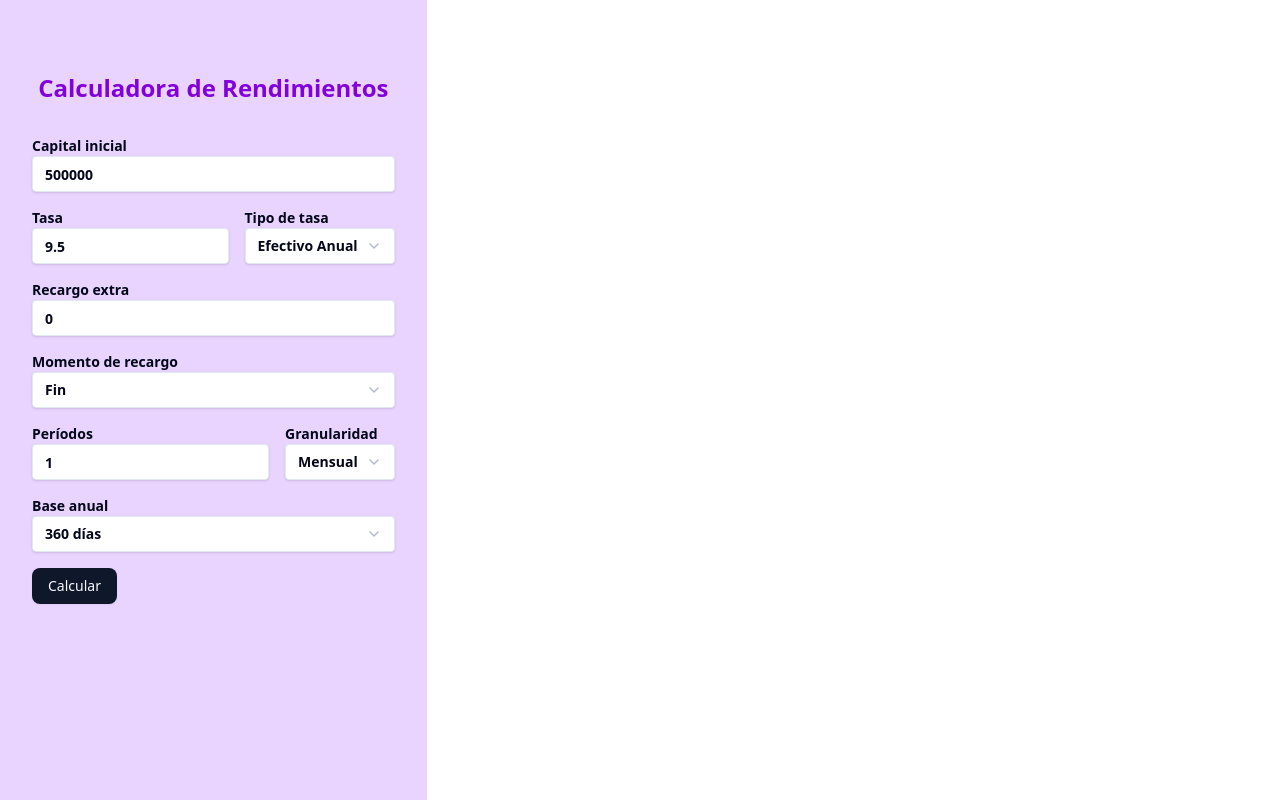
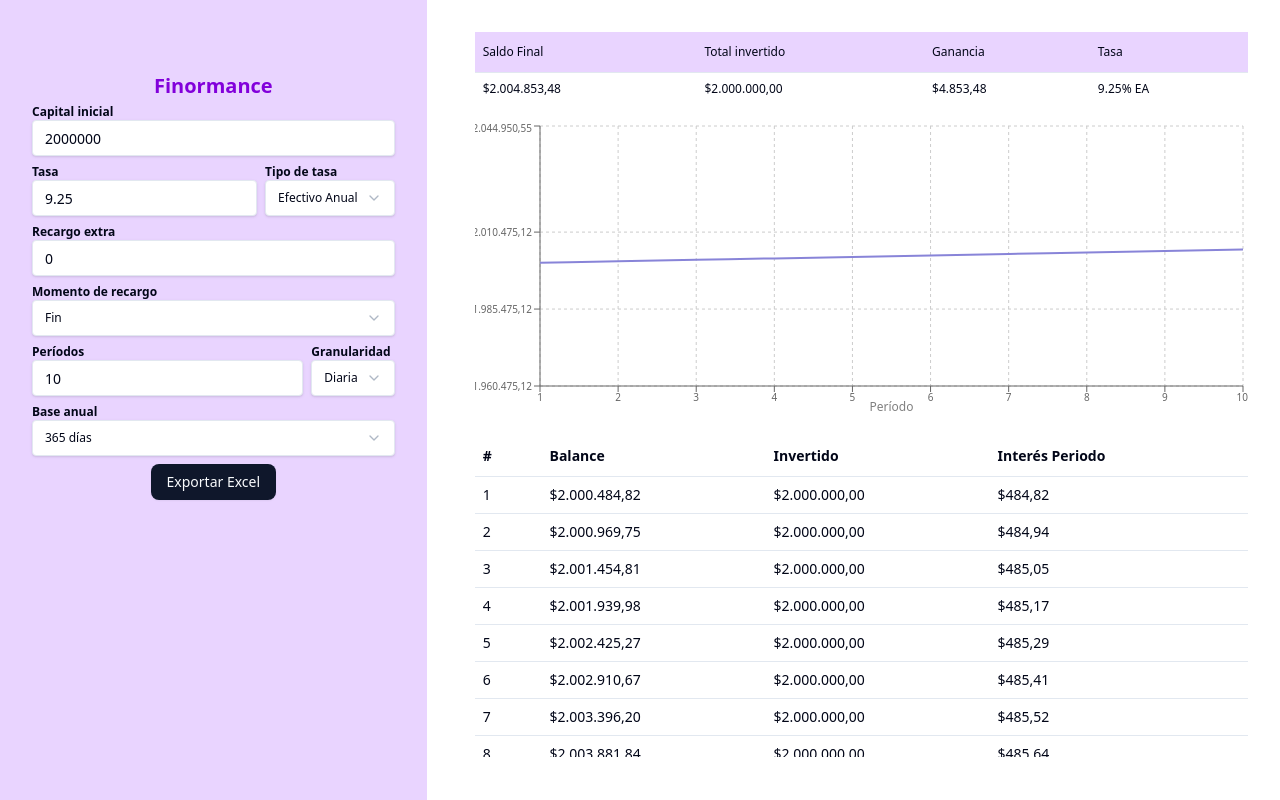
Before and after one commit to JuanLoaiza007/finormance, a Next.js app: page / in a window 1280 px wide. Built offline with nearby package versions, Linux system fonts and the light colour scheme.

Commit message:
feat: adjust style and implement period interest evolution

```diff
--- a/src/app/page.jsx
+++ b/src/app/page.jsx
@@ -5,18 +5,26 @@
 import { BalanceChart } from "@/components/features/calc/BalanceChart";
 import { ScheduleTable } from "@/components/features/calc/ScheduleTable";
 import { initialCalculatorData } from "@/components/schemas/calculatorForm";
+import {
+  Table,
+  TableBody,
+  TableCell,
+  TableHead,
+  TableHeader,
+  TableRow,
+} from "@/components/ui/table";
 import { formatterToCOP } from "@/util/number";
+import { APP_NAME } from "@/constants/appConstants";
 
 export default function InvestmentCalculatorPage() {
   const [formData, setFormData] = useState(initialCalculatorData);
   const [schedule, setSchedule] = useState([]);
 
-  const onChangeField = (field, value) => {
+  const onChangeField = (field, value) =>
     setFormData((prev) => ({ ...prev, [field]: value }));
-  };
 
-  const parseNumber = (value) => {
-    const n = parseFloat(value);
+  const parseNumber = (v) => {
+    const n = parseFloat(v);
     return isNaN(n) ? 0 : n;
   };
 
@@ -25,7 +33,7 @@
     return type === "EA" ? r : Math.pow(1 + r / freq, freq) - 1;
   };
 
-  const generateSchedule = () => {
+  const generateSchedule = (parsed) => {
     const {
       initialCapital,
       rateValue,
@@ -35,41 +43,58 @@
       rateType,
       baseAnnual,
       granulari,
-    } = formData;
+      granularity,
+      contributionTiming,
+    } = parsed;
+
     const cap = parseNumber(initialCapital);
     const rate = parseNumber(rateValue);
     const extra = parseNumber(extraContribution);
     const per = parseInt(periods) || 0;
     const freq = parseInt(nominalFreq) || 1;
     const base = parseInt(baseAnnual) || 360;
+
     const tea = computeEffectiveAnnual(rate, rateType, freq);
     const dailyRate = Math.pow(1 + tea, 1 / base) - 1;
     const monthlyRate = Math.pow(1 + tea, 1 / 12) - 1;
+    const r = granularity === "daily" ? dailyRate : monthlyRate;
+
     let balance = cap;
     let invested = cap;
     const entries = [];
+
     for (let i = 1; i <= per; i++) {
-      const r = formData.granularity === "daily" ? dailyRate : monthlyRate;
-      balance *= 1 + r;
-      if (formData.contributionTiming === "start") {
+      let interestPeriod = 0;
+
+      if (contributionTiming === "start") {
+        // aporte al inicio
+        balance += extra;
+        invested += extra;
+        // interés sobre el nuevo principal
+        interestPeriod = balance * r;
+        balance += interestPeriod;
+      } else {
+        // interés sobre el saldo actual
+        interestPeriod = balance * r;
+        balance += interestPeriod;
+        // aporte al final
         balance += extra;
         invested += extra;
       }
-      if (formData.contributionTiming === "end") {
-        invested += extra;
-        balance += extra;
-      }
+
       entries.push({
         Period: i,
         Balance: balance,
         Invested: invested,
-        Interest: balance - invested,
+        InterestPeriod: interestPeriod,
       });
     }
+
     return entries;
   };
 
-  const handleCalculate = () => setSchedule(generateSchedule());
+  const handleCalculate = () => setSchedule(generateSchedule(formData));
+
   const handleExport = () => {
     const ws = XLSX.utils.json_to_sheet(schedule);
     const wb = XLSX.utils.book_new();
@@ -80,13 +105,13 @@
   const summary = schedule.length ? schedule[schedule.length - 1] : {};
 
   return (
-    <main className="flex flex-col w-full h-screen md:flex-row gap-4">
-      <section className="flex flex-col w-full md:max-w-1/3 pt-4 pb-8 rounded-bl-4xl rounded-br-4xl md:rounded-bl-none md:rounded-br-none px-8 md:p-8 gap-8 bg-purple-200">
-        <h2 className="text-2xl font-bold text-center text-purple-700 md:pt-10">
-          Calculadora de Rendimientos
+    <main className="flex flex-col w-full h-full lg:h-screen md:flex-row gap-4">
+      <section className="flex flex-col w-full md:max-w-1/3 pt-4 pb-8 rounded-bl-4xl rounded-br-4xl md:rounded-bl-none md:rounded-br-none px-8 md:p-8 gap-1 bg-purple-200">
+        <h2 className="text-xl font-bold text-center text-purple-700 md:pt-10">
+          {APP_NAME}
         </h2>
         <CalculatorForm
-          className="flex font-bold text-sm gap-2"
+          className="flex font-bold text-xs gap-2 py-0 my-0"
           formData={formData}
           onChangeField={onChangeField}
           onSubmit={handleCalculate}
@@ -94,27 +119,47 @@
           hasSchedule={schedule.length > 0}
         />
       </section>
-      <section className="w-full flex flex-col md:max-h-screen md:overflow-y-auto gap-4 px-4 md:p-8">
+
+      <section className="w-full flex flex-col md:overflow-y-auto gap-4 px-4 pt-2 pb-4 md:p-8">
         {schedule.length > 0 && (
           <>
-            <div className="flex flex-row flex-wrap gap-4 text-xs md:text-sm">
-              <div className="p-4 bg-white rounded shadow">
-                {"Total invertido: $ "}
-                {formatterToCOP.format(summary.Invested.toFixed(2))}
-              </div>
-              <div className="p-4 bg-white rounded shadow">
-                {"Saldo final: $ "}
-                {formatterToCOP.format(summary.Balance.toFixed(2))}
-              </div>
-              <div className="p-4 bg-white rounded shadow">
-                {"Intereses: $ "}
-                {formatterToCOP.format(summary.Interest.toFixed(2))}
-              </div>
-              <div className="p-4 bg-white rounded shadow">
-                Tasa: {formData.rateValue}% {formData.rateType}
-              </div>
-            </div>
+            {/* Resumen */}
+            <Table className="w-full">
+              <TableHeader className="bg-purple-200">
+                <TableRow className="text-xs">
+                  <TableHead>Saldo Final</TableHead>
+                  <TableHead>Total invertido</TableHead>
+                  <TableHead>Ganancia</TableHead>
+                  <TableHead>Tasa</TableHead>
+                </TableRow>
+              </TableHeader>
+              <TableBody>
+                <TableRow className="bg-purple-10 text-xs">
+                  <TableCell>
+                    {"$"}
+                    {formatterToCOP.format(summary.Balance.toFixed(2))}
+                  </TableCell>
+                  <TableCell>
+                    {"$"}
+                    {formatterToCOP.format(summary.Invested.toFixed(2))}
+                  </TableCell>
+                  <TableCell>
+                    {"$"}
+                    {formatterToCOP.format(
+                      summary.Balance.toFixed(2) - summary.Invested.toFixed(2)
+                    )}
+                  </TableCell>
+                  <TableCell>
+                    {formData.rateValue}% {formData.rateType}
+                  </TableCell>
+                </TableRow>
+              </TableBody>
+            </Table>
+
+            {/* Gráfico */}
             <BalanceChart data={schedule} />
+
+            {/* Tabla detalle */}
             <ScheduleTable
               data={schedule}
               className="flex text-xs md:text-sm"
--- a/src/components/features/calc/BalanceChart.jsx
+++ b/src/components/features/calc/BalanceChart.jsx
@@ -7,15 +7,45 @@
   CartesianGrid,
   ResponsiveContainer,
 } from "recharts";
+import { formatterToCOP } from "@/util/number";
+
 export function BalanceChart({ data }) {
+  if (!data || data.length === 0) return null;
+
+  const balances = data.map((d) => d.Balance);
+  const min = Math.min(...balances);
+  const max = Math.max(...balances);
+
+  const yMin = min * 0.98;
+  const yMax = max * 1.02;
+
   return (
     <ResponsiveContainer width="100%" height={300}>
       <LineChart data={data}>
-        <CartesianGrid />
-        <XAxis dataKey="Period" />
-        <YAxis />
-        <Tooltip />
-        <Line type="monotone" dataKey="Balance" />
+        <CartesianGrid strokeDasharray="3 3" />
+        <XAxis
+          dataKey="Period"
+          tick={{ fontSize: 10 }}
+          label={{ value: "Período", position: "insideBottom", fontSize: 12 }}
+        />
+        <YAxis
+          domain={[yMin, yMax]}
+          tick={{ fontSize: 10 }}
+          tickFormatter={(value) => formatterToCOP.format(value)}
+        />
+        <Tooltip
+          formatter={(value) => formatterToCOP.format(value)}
+          labelFormatter={(label) => `Período ${label}`}
+          contentStyle={{ fontSize: 12 }}
+          itemStyle={{ fontSize: 12 }}
+        />
+        <Line
+          type="monotone"
+          dataKey="Balance"
+          stroke="#8884d8"
+          strokeWidth={2}
+          dot={false}
+        />
       </LineChart>
     </ResponsiveContainer>
   );
--- a/src/components/features/calc/CalculatorForm.jsx
+++ b/src/components/features/calc/CalculatorForm.jsx
@@ -1,5 +1,5 @@
 "use client";
-import { useState } from "react";
+import { useEffect, useState } from "react";
 import { calculatorSchema } from "@/components/schemas/calculatorForm";
 import {
   Select,
@@ -19,8 +19,13 @@
   hasSchedule,
   className,
 }) {
-  const inputClass = "bg-white rounded shadow";
+  const inputClass = "bg-white rounded shadow font-light text-xs py-0";
   const [errors, setErrors] = useState({});
+
+  useEffect(() => {
+    handleCalculate();
+    setErrors({});
+  }, [formData]);
 
   const handleCalculate = () => {
     const result = calculatorSchema.safeParse(formData);
@@ -38,7 +43,7 @@
   };
 
   return (
-    <section className={"flex flex-col gap-4 " + (className || "")}>
+    <section className={"flex flex-col " + (className || "")}>
       <article className="flex flex-col">
         <div>Capital inicial</div>
         <Input
@@ -52,7 +57,7 @@
         )}
       </article>
 
-      <article className="flex flex-wrap gap-4">
+      <article className="flex flex-wrap gap-2">
         <div className="flex-1 flex flex-col">
           <div>Tasa</div>
           <Input
@@ -139,7 +144,7 @@
         )}
       </article>
 
-      <article className="flex flex-wrap gap-4">
+      <article className="flex flex-wrap gap-2">
         <div className="flex-1 flex flex-col">
           <div>Períodos</div>
           <Input
@@ -192,8 +197,7 @@
         )}
       </article>
 
-      <div className="flex justify-between">
-        <Button onClick={handleCalculate}>Calcular</Button>
+      <div className="flex justify-center">
         {hasSchedule && <Button onClick={onExport}>Exportar Excel</Button>}
       </div>
     </section>
--- a/src/components/features/calc/ScheduleTable.jsx
+++ b/src/components/features/calc/ScheduleTable.jsx
@@ -1,3 +1,4 @@
+// src/components/features/calc/ScheduleTable.jsx
 import {
   Table,
   TableBody,
@@ -14,10 +15,10 @@
       <Table className="w-full">
         <TableHeader>
           <TableRow>
-            <TableHead className={"font-bold"}>Período</TableHead>
-            <TableHead className={"font-bold"}>Balance</TableHead>
-            <TableHead className={"font-bold"}>Invertido</TableHead>
-            <TableHead className={"font-bold"}>Interés</TableHead>
+            <TableHead className="font-bold">#</TableHead>
+            <TableHead className="font-bold">Balance</TableHead>
+            <TableHead className="font-bold">Invertido</TableHead>
+            <TableHead className="font-bold">Interés Periodo</TableHead>
           </TableRow>
         </TableHeader>
         <TableBody>
@@ -25,13 +26,16 @@
             <TableRow key={row.Period}>
               <TableCell>{row.Period}</TableCell>
               <TableCell>
+                {"$"}
                 {formatterToCOP.format(row.Balance.toFixed(2))}
               </TableCell>
               <TableCell>
+                {"$"}
                 {formatterToCOP.format(row.Invested.toFixed(2))}
               </TableCell>
               <TableCell>
-                {formatterToCOP.format(row.Interest.toFixed(2))}
+                {"$"}
+                {formatterToCOP.format(row.InterestPeriod.toFixed(2))}
               </TableCell>
             </TableRow>
           ))}
--- a/src/components/schemas/calculatorForm.js
+++ b/src/components/schemas/calculatorForm.js
@@ -49,13 +49,13 @@
 });
 
 export const initialCalculatorData = {
-  initialCapital: "500000",
-  rateValue: "9.5",
+  initialCapital: "2000000",
+  rateValue: "9.25",
   rateType: "EA",
   nominalFreq: "12",
   extraContribution: "0",
   contributionTiming: "end",
-  baseAnnual: "360",
-  periods: "1",
-  granularity: "monthly",
+  baseAnnual: "365",
+  periods: "10",
+  granularity: "daily",
 };
--- /dev/null
+++ b/src/constants/appConstants.js
@@ -0,0 +1,2 @@
+export const APP_NAME = "Finormance";
+export const APP_VERSION = "0.0.2";
```
